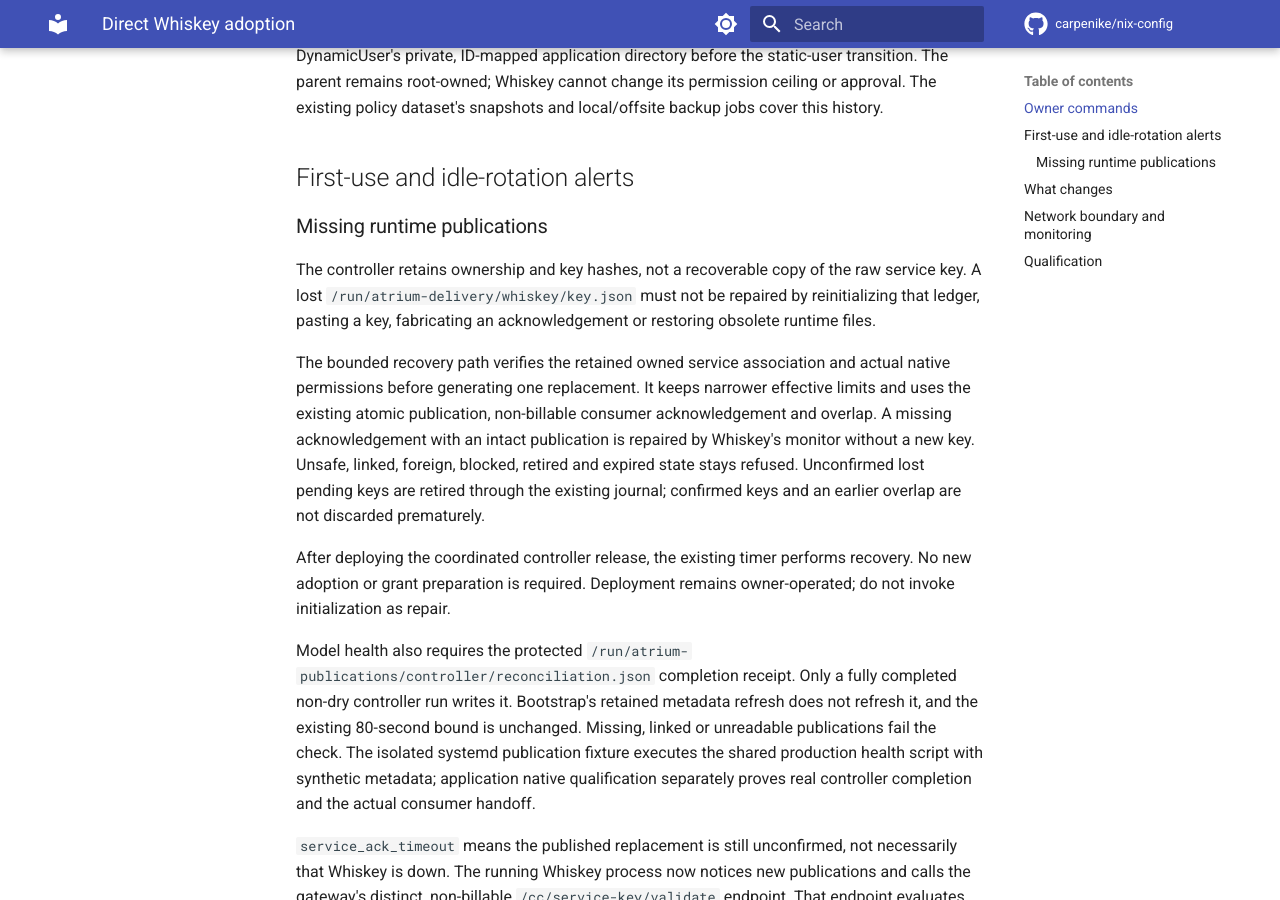
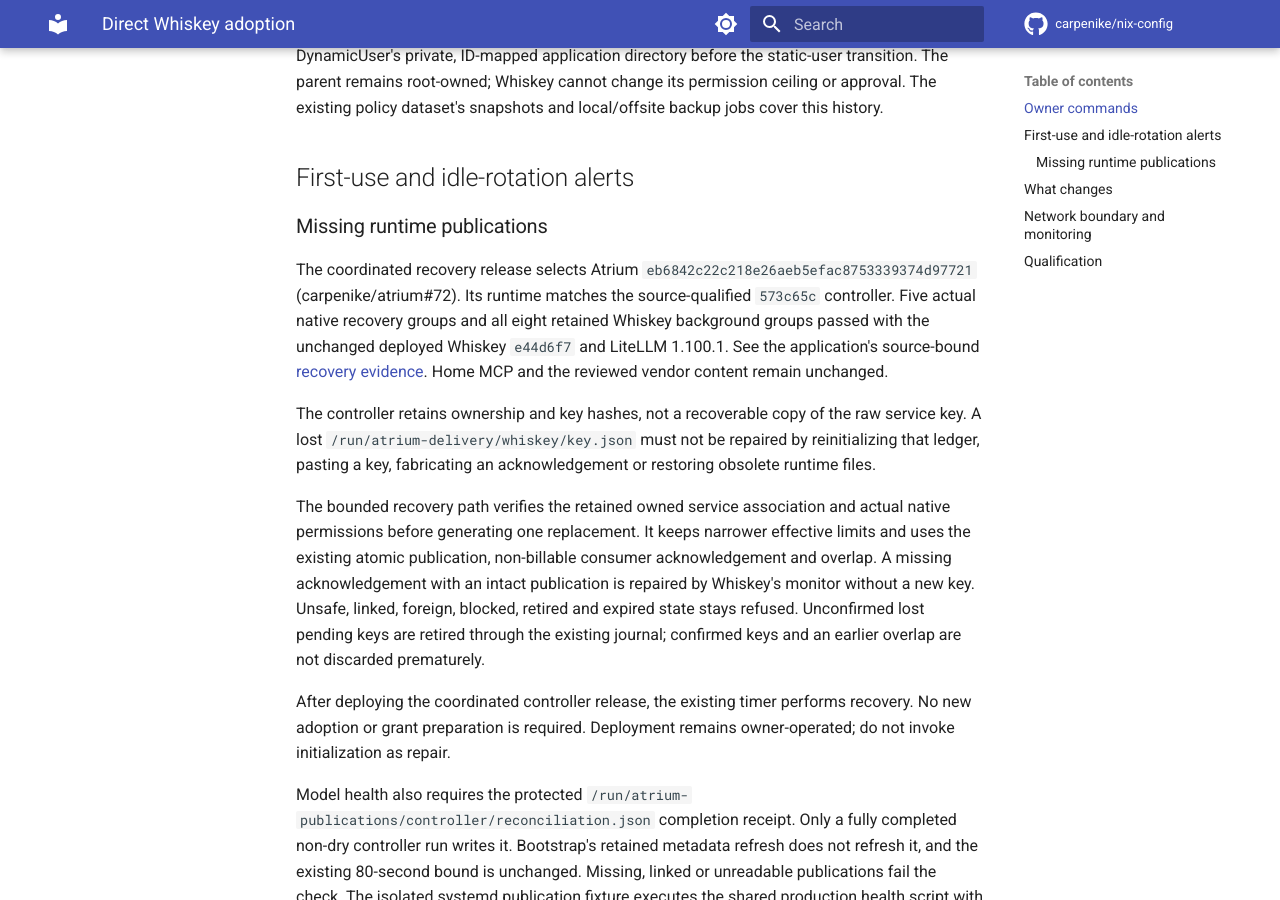
Before and after one commit to carpenike/nix-config, an MkDocs documentation site: the page built from docs/services/atrium-whiskey-cutover.md, in a window 1280 px wide and 900 px high, scrolled down 1003 px. Built offline with MkDocs 1.6.1 and Material for MkDocs 9.7.7, drawn with Linux system fonts in a browser that asks for light colours; comment, search, counter and statistics services are not loaded.

Commit message:
chore(atrium): select qualified service-key recovery release
Pin merged Atriumeb6842c from carpenike/atrium#72. Keep Home MCP, Whiskey and all reviewed vendor content unchanged; update only the application identity binding. Include the completion-aware health check and preserve current owner Agent Host/container changes.

Co-authored-by: Copilot <223556219+Copilot@users.noreply.github.com>
Copilot-Session: e69d7724-2617-4d5a-832a-fd60d9aebf5d

```diff
--- a/docs/services/atrium-whiskey-cutover.md
+++ b/docs/services/atrium-whiskey-cutover.md
@@ -48,6 +48,15 @@ this history.
 ## First-use and idle-rotation alerts
 
 ### Missing runtime publications
+
+The coordinated recovery release selects Atrium
+`eb6842c22c218e26aeb5efac8753339374d97721` (carpenike/atrium#72).
+Its runtime matches the source-qualified `573c65c` controller. Five actual
+native recovery groups and all eight retained Whiskey background groups
+passed with the unchanged deployed Whiskey `e44d6f7` and LiteLLM 1.100.1.
+See the application's source-bound
+[recovery evidence](https://github.com/carpenike/atrium/blob/eb6842c22c218e26aeb5efac8753339374d97721/docs/evidence/ATR-N04-runtime-loss-573c65c.md).
+Home MCP and the reviewed vendor content remain unchanged.
 
 The controller retains ownership and key hashes, not a recoverable copy of
 the raw service key. A lost `/run/atrium-delivery/whiskey/key.json` must not
```
Also changed, not shown: 4 other files.
